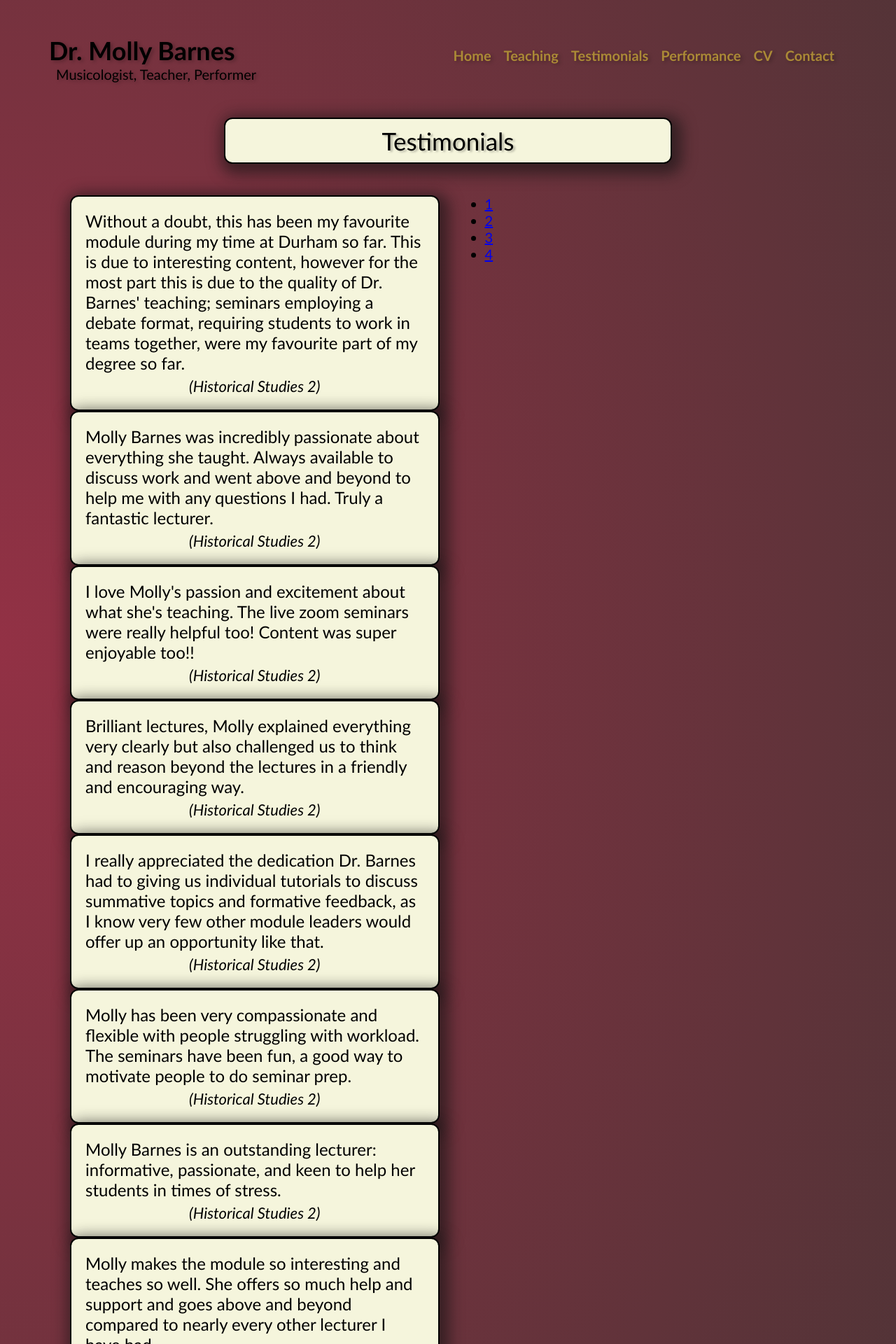
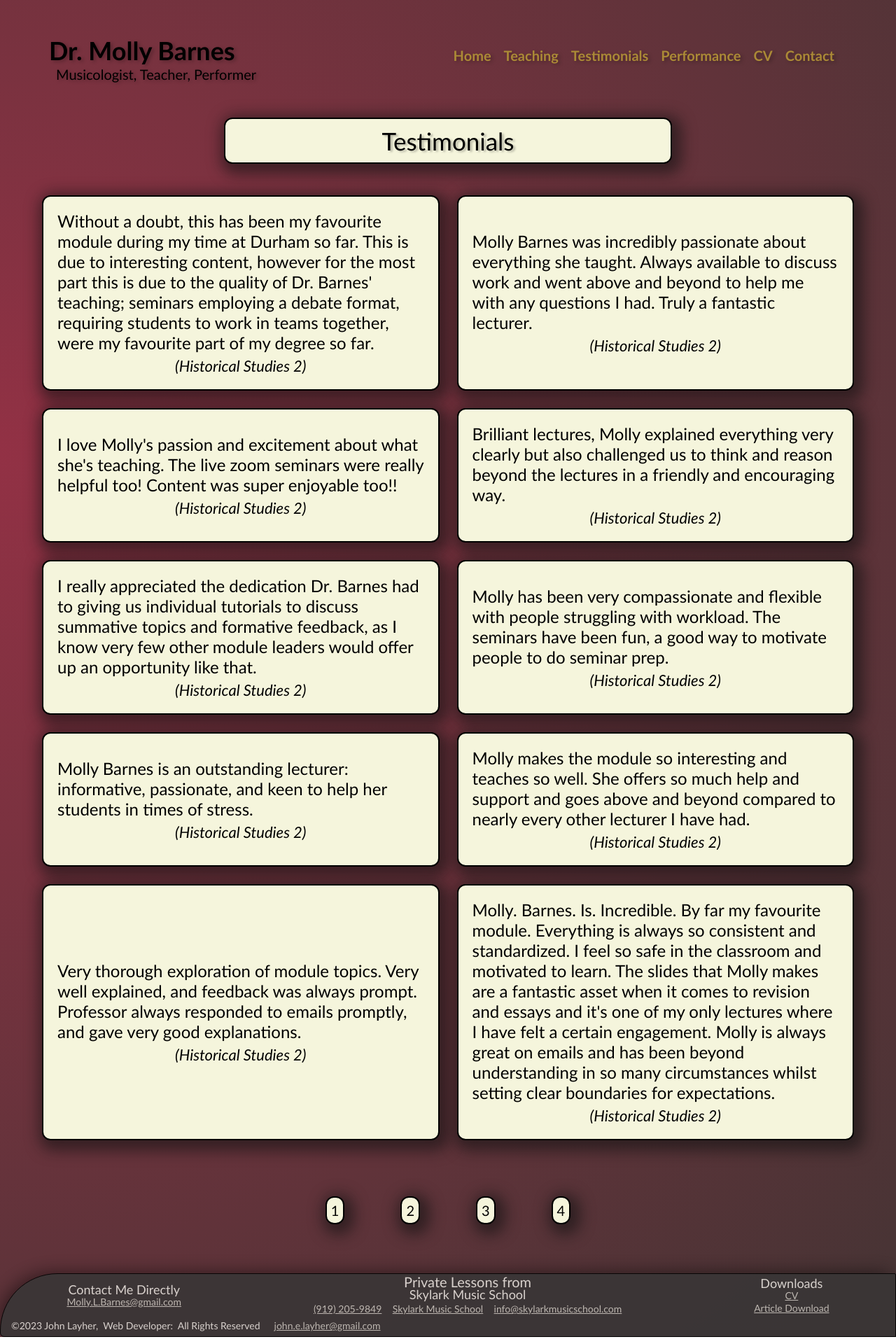
Before and after one commit to jlayher/molly-barnes-music, a Next.js app: page /testimonials2 in a window 1280 px wide. Shown: the top 1920 px of the page at 70% size. Built offline with nearby package versions, Linux system fonts and the light colour scheme.

Commit message:
some changes to header and contact margin.  Working on test2 nav buttons

```diff
--- a/src/components/Body-Components/Pagination.js
+++ b/src/components/Body-Components/Pagination.js
@@ -1,4 +1,6 @@
 import React from "react";
+
+import styles from "@/styles/testimonials.module.css";
 
 const Pagination = ({ postsPerPage, totalPosts, paginate }) => {
   const pageNumbers = [];
@@ -8,17 +10,19 @@ const Pagination = ({ postsPerPage, totalPosts, paginate }) => {
   }
 
   return (
-        <nav>
-            <ul className="pagination">
-                {pageNumbers.map(number => (
-                    <li key={number} className="page-item">
-                        <a onClick={() => paginate(number)}  href="!#" className="page-link">
+      <div className={styles.testimonials_pagination_buttons}>
+
+          {pageNumbers.map((number) => (
+        <button
+          key={number}
+          className={styles.testimonials_pagination_buttons_button}
+          onClick={() => paginate(number)}>
           {number}
-                        </a>
-                    </li>
+        </button>
       ))}
-            </ul>
-        </nav>
+
+</div>
+
   );
 };
 
--- a/src/components/Body-Components/Posts.js
+++ b/src/components/Body-Components/Posts.js
@@ -1,20 +1,18 @@
-import React from 'react'
-import styles from '@/styles/testcard.module.css'
+import React from "react";
+import styles from "@/styles/testcard.module.css";
 
-const Posts = ({ posts}) => {
-
-
+const Posts = ({ posts }) => {
   return (
-      <ul className='list-group mb-4'>
+    <>
       {/* map over the currentPosts array (labeled as "posts" here).  Generate an li for every post, assign a key= post.id, and use the post.title as text */}
       {posts.map((post) => (
-            <div className={styles.testcard__body_text} >
+        <div className={styles.testcard__body_text}>
           <p className={styles.testcard__body_text_text}>{post.text}</p>
           <p className={styles.testcard__body_text_course}>{post.course}</p>
         </div>
       ))}
-    </ul>
-  )
-}
+    </>
+  );
+};
 
-export default Posts
+export default Posts;
--- a/src/pages/testimonials2.js
+++ b/src/pages/testimonials2.js
@@ -38,10 +38,12 @@ const testimonials2 = () => {
 
             <div className={styles.testimonials__grid_container}>
                   {/* pass currentPosts and loading state. */}
-                <Posts posts={currentPosts}/>
+                <Posts posts={currentPosts} />
+                </div>
+                <div className={styles.testimonials_pagination_buttons}>
                 <Pagination postsPerPage={postsPerPage} totalPosts={posts.length} paginate={paginate} />
+                </div>
 
-            </div>
 
       </Layout>
 
--- a/src/styles/Home.module.css
+++ b/src/styles/Home.module.css
@@ -148,6 +148,9 @@
 
 
 @media screen and (max-width: 768px) {
+  .home__title_container {
+    font-size: 32px;
+  }
   .home__body_container{
     padding: 0px;
     margin: 15px;
@@ -166,4 +169,7 @@
   .home__full_aboutme_text {
     line-height: 28px;
   }
+  .home__title_container {
+    font-size: 24px;
+  }
 }
--- a/src/styles/contact.module.css
+++ b/src/styles/contact.module.css
@@ -63,7 +63,7 @@
     padding: 35px 35px 45px 35px;
     line-height: 24px;
     display: flex;
-    margin-bottom: 20px;
+    margin-bottom: 60px;
 }
 
 
@@ -138,8 +138,11 @@
 @media screen and (max-width: 450px) {
     .contact__title {
         font-size: 24px;
+        margin-top: 0px;
     }
     .contact__body_text{
         padding: 0px;
+        margin-top: 40px;
+        margin-bottom: 40px;
     }
 }
--- a/src/styles/header.module.css
+++ b/src/styles/header.module.css
@@ -61,7 +61,7 @@
         flex-direction: column;
         flex-wrap: wrap;
         padding: 10px;
-        margin-bottom: 46px;;
+        margin-bottom: 26px;;
     }
     .header__name {
         font-size: 32px;
```
Lines whose indentation alone changed are shown as unchanged.
